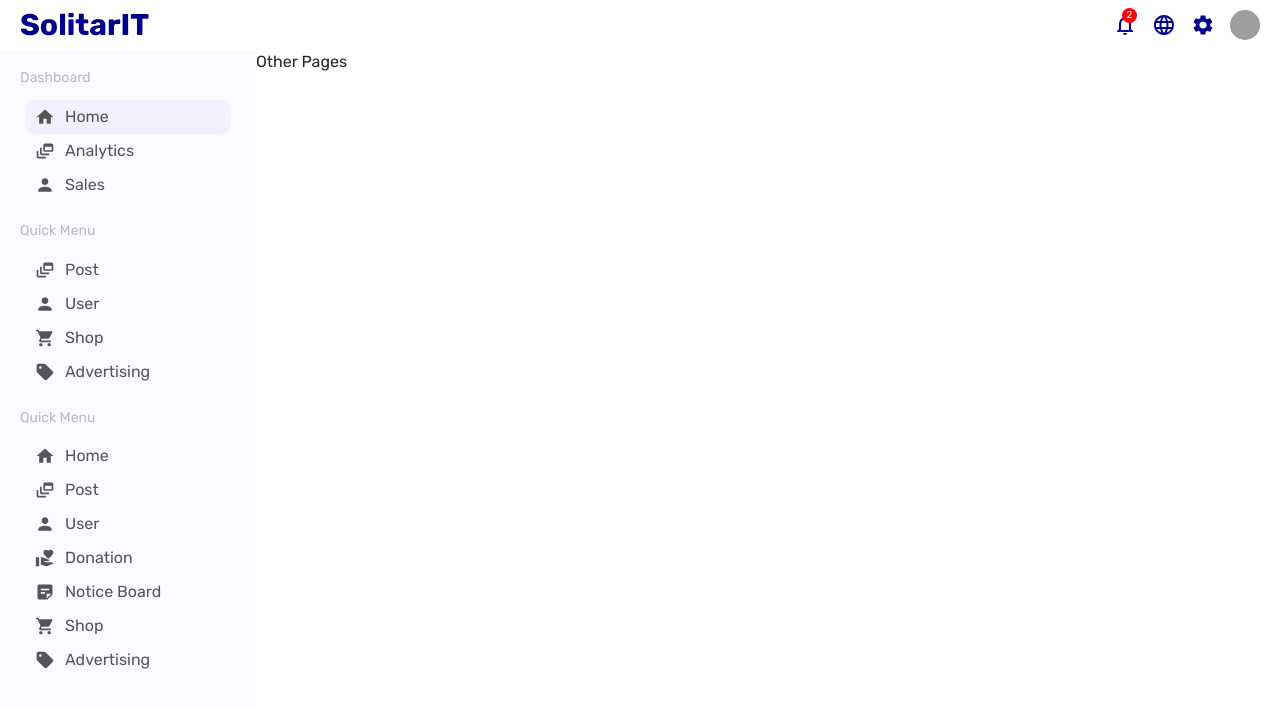
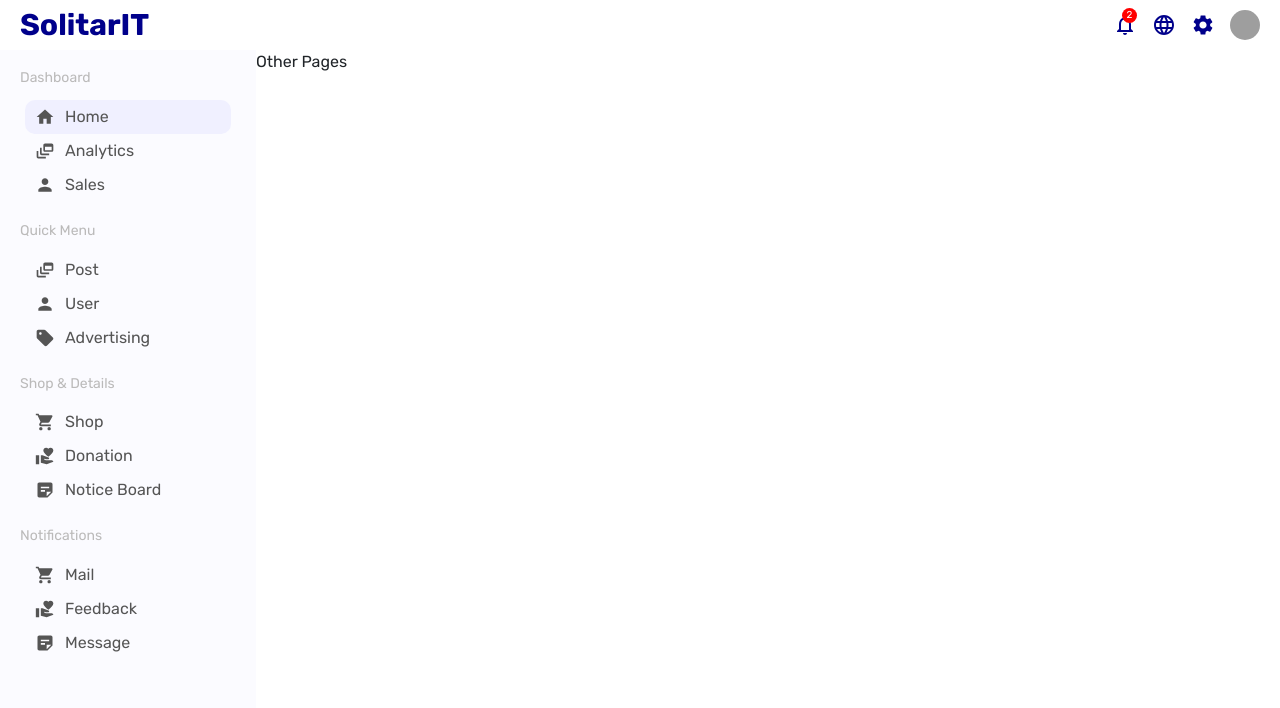
Before and after one commit to PulasthiAbey/Dashboard-BackEnd, a React (Create React App) app in the folder front_end/: page / in a window 1280 px wide. Shown: the top 708 px of the page. Built offline with nearby package versions, Linux system fonts and the light colour scheme; grey boxes are pictures that could not be loaded.

Commit message:
sidebar done

```diff
--- a/front_end/src/components/sidebar/Sidebar.jsx
+++ b/front_end/src/components/sidebar/Sidebar.jsx
@@ -42,29 +42,18 @@ const Sidebar = () => {
               <Person className="sidebarIcon" />
               User
             </li>
-            <li className="sidebarListItem">
-              <LocalGroceryStore className="sidebarIcon" />
-              Shop
-            </li>
+
             <li className="sidebarListItem">
               <Sell className="sidebarIcon" />
               Advertising
             </li>
           </ul>
 
-          <h5 className="sidebarTitle">Quick Menu</h5>
+          <h5 className="sidebarTitle">Shop & Details</h5>
           <ul className="sidebarList">
             <li className="sidebarListItem">
-              <Home className="sidebarIcon" />
-              Home
-            </li>
-            <li className="sidebarListItem">
-              <DynamicFeed className="sidebarIcon" />
-              Post
-            </li>
-            <li className="sidebarListItem">
-              <Person className="sidebarIcon" />
-              User
+              <LocalGroceryStore className="sidebarIcon" />
+              Shop
             </li>
             <li className="sidebarListItem">
               <VolunteerActivism className="sidebarIcon" />
@@ -74,13 +63,21 @@ const Sidebar = () => {
               <StickyNote2 className="sidebarIcon" />
               Notice Board
             </li>
+          </ul>
+
+          <h5 className="sidebarTitle">Notifications</h5>
+          <ul className="sidebarList">
             <li className="sidebarListItem">
               <LocalGroceryStore className="sidebarIcon" />
-              Shop
+              Mail
             </li>
             <li className="sidebarListItem">
-              <Sell className="sidebarIcon" />
-              Advertising
+              <VolunteerActivism className="sidebarIcon" />
+              Feedback
+            </li>
+            <li className="sidebarListItem">
+              <StickyNote2 className="sidebarIcon" />
+              Message
             </li>
           </ul>
         </div>
```
